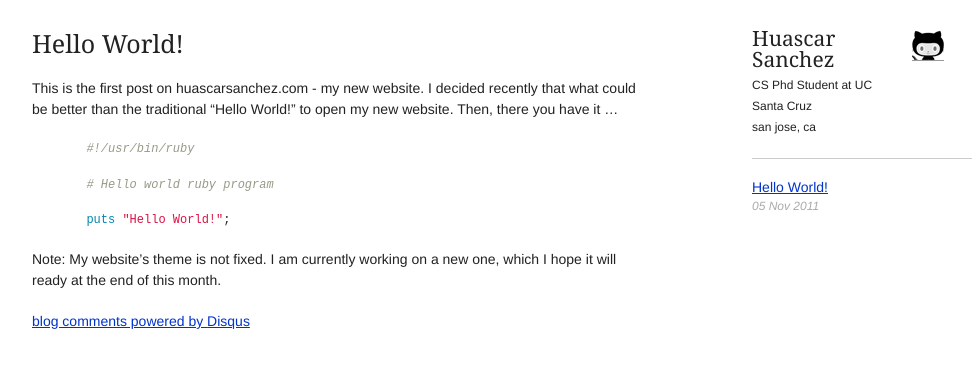
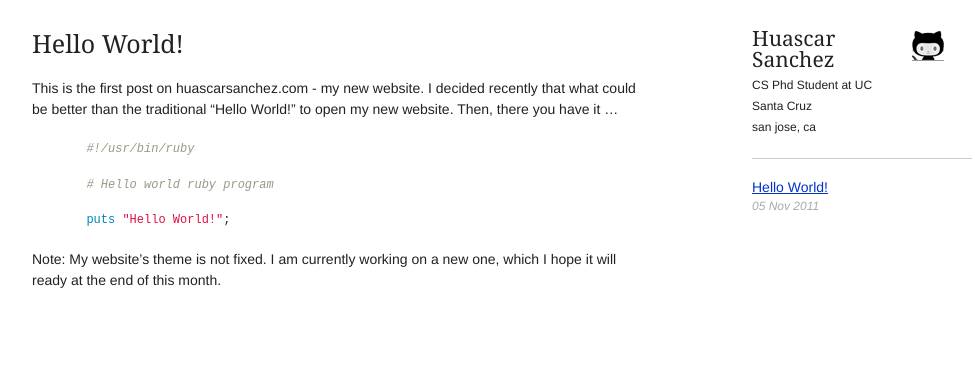
Before and after one commit to hsanchez/hsanchez.github.io, a Jekyll site: the page built from index.html, in a window 1280 px wide. Shown: the top 368 px of the page, without its empty margins (138-1113 px from the left). Built offline with Jekyll 4.4.1, drawn with Linux system fonts in a browser that asks for light colours; Markdown is read by kramdown in place of the engine named in the settings; comment, search, counter and statistics services are not loaded.

Commit message:
disqus problem....

```diff
--- a/_layouts/default.html
+++ b/_layouts/default.html
@@ -30,8 +30,6 @@
         (document.getElementsByTagName('head')[0] || document.getElementsByTagName('body')[0]).appendChild(dsq);
     })();
 </script>
-<noscript>Please enable JavaScript to view the <a href="http://disqus.com/?ref_noscript">comments powered by Disqus.</a></noscript>
-<a href="http://disqus.com" class="dsq-brlink">blog comments powered by <span class="logo-disqus">Disqus</span></a>
 
     </div>
     <div id="sidecol" class="grid_3 prefix_1">
```
Also changed, not shown: other parts of _layouts/default.html (+1 -1 lines).
